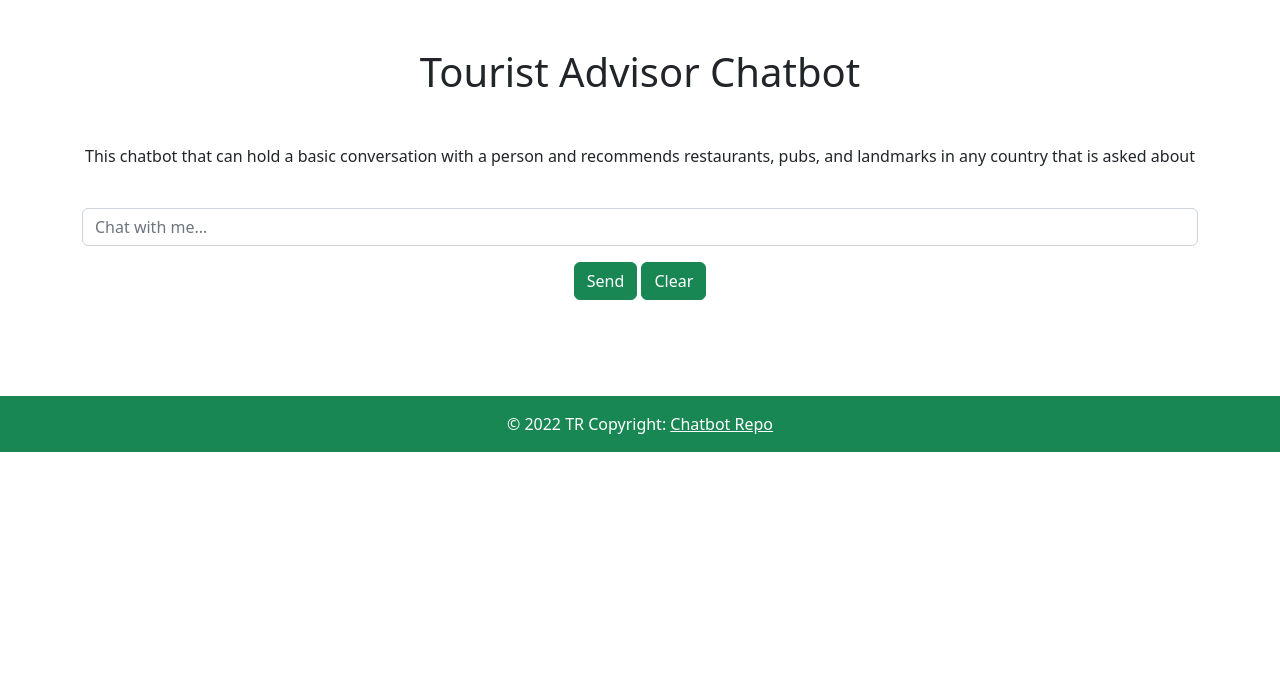
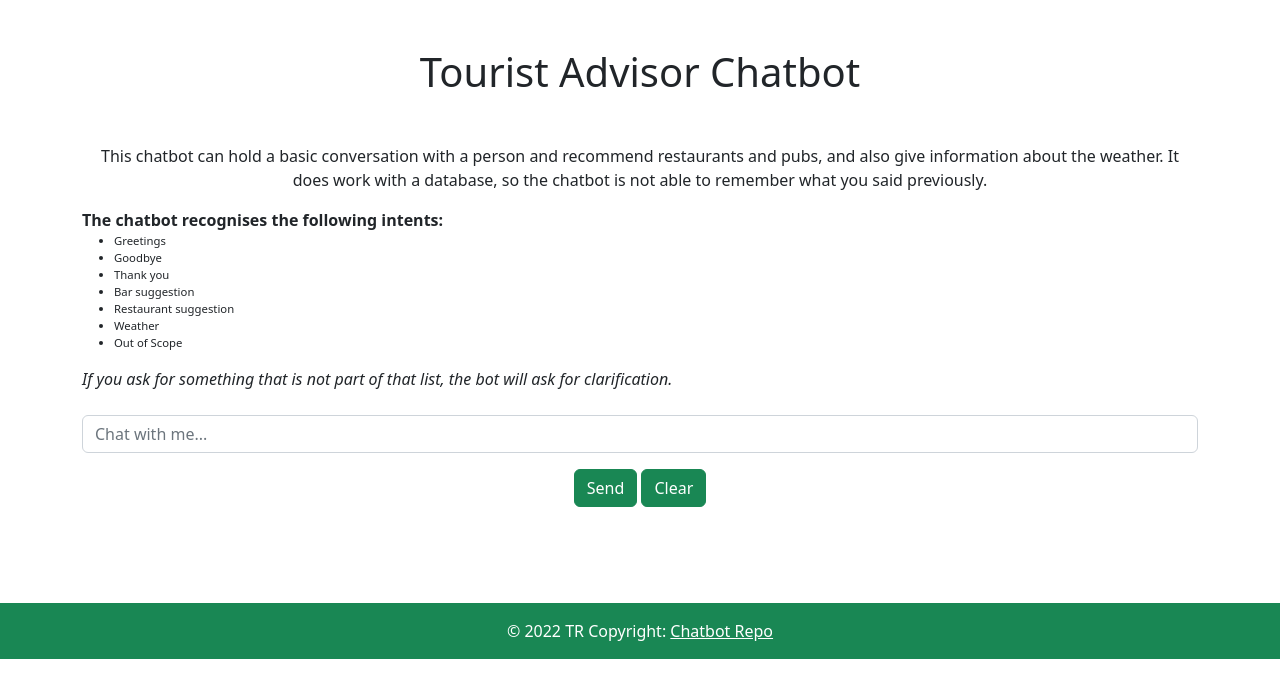
Before and after one commit to todocodo/Tourist-Advisor-Chatbot, a Flask app: page / in a window 1280 px wide. Shown: the top 698 px of the page. Run offline with Flask 2, Linux system fonts and the light colour scheme; parts of the project's set-up code (start-up, migrations or seed data) failed here and were passed over.

Commit message:
update UI

```diff
--- a/templates/index.html
+++ b/templates/index.html
@@ -7,6 +7,12 @@
     <title>Chatbot Home</title>
     <link href="https://cdn.jsdelivr.net/npm/bootstrap@5.2.0-beta1/dist/css/bootstrap.min.css" rel="stylesheet"
         integrity="sha384-0evHe/X+R7YkIZDRvuzKMRqM+OrBnVFBL6DOitfPri4tjfHxaWutUpFmBp4vmVor" crossorigin="anonymous">
+
+    <style>
+        ul, li {
+            font-size: 3mm;
+        }
+    </style>
 </head>
 
 <body>
@@ -14,10 +20,25 @@
         <div class="text-center">
             <h1 class="my-5">Tourist Advisor Chatbot</h1>
 
-            <p class="success">This chatbot that can hold a basic conversation with a person and recommends restaurants,
-                pubs, and landmarks in any country that is asked about</p>
+            <p>This chatbot can hold a basic conversation with a person and recommend restaurants and pubs,
+                and also give information about the weather. It does work with a database, so the chatbot is not able to remember what you said previously.
+            </p>
+        </div>
+        <div>
+            <b>The chatbot recognises the following intents:</b>
+            <ul>
+                <li>Greetings</li>
+                <li>Goodbye</li>
+                <li>Thank you</li>
+                <li>Bar suggestion</li>
+                <li>Restaurant suggestion</li>
+                <li>Weather</li>
+                <li>Out of Scope</li>
+            </ul>
+            <i>If you ask for something that is not part of that list, the bot will ask for clarification.</i>
+        </div>
 
-            <form action="/" method="POST">
+        <form action="/" method="POST" class="text-center">
             <div class="mb-3">
                 <label for="textInput" class="form-label"></label>
                 <input type="text" class="form-control" id="textInput" aria-describedby="textHelp"
@@ -32,7 +53,7 @@
         <br>
         <br>
         <!-- Display the dialoge -->
-        </div>
+
         <div>
             {% for sentence in history %}
             <p>User: {{ sentence[0] }}</p>
@@ -62,7 +83,7 @@
     <script>
         document.getElementById("clear_button").addEventListener("click", clear);
 
-        function clear(){
+        function clear() {
             document.getElementById("textInput").value = "clear";
         }
     </script>
```
Lines whose indentation alone changed are shown as unchanged.
